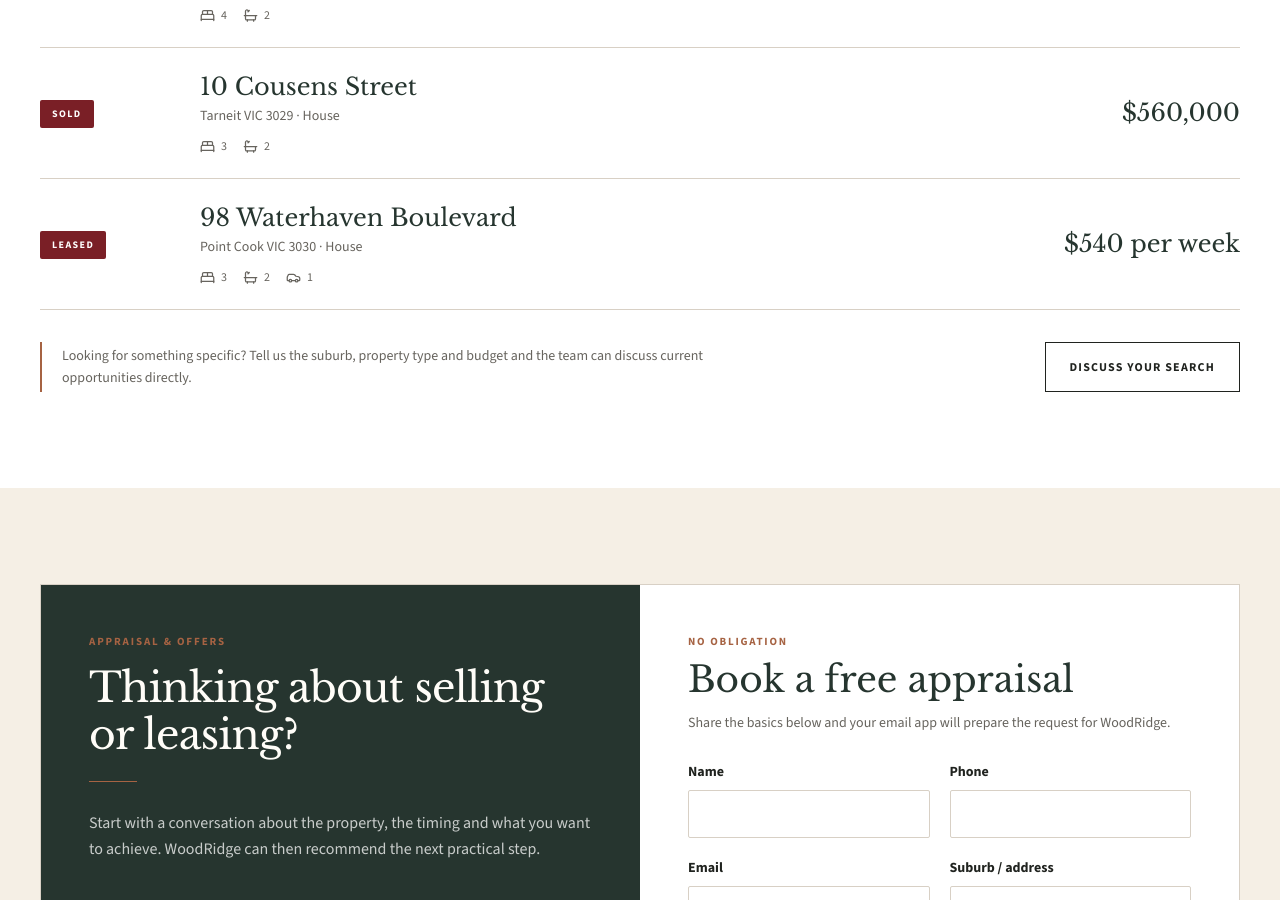
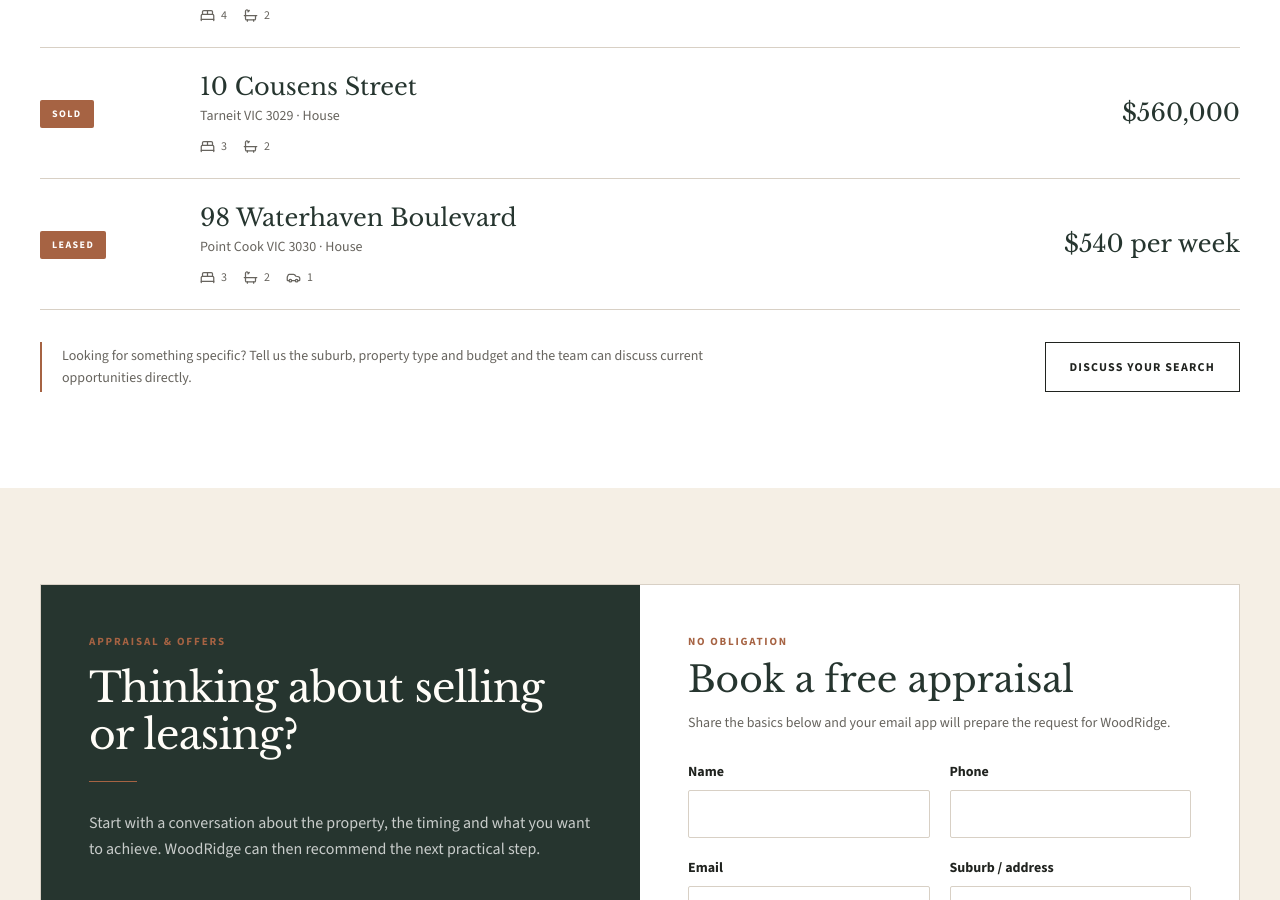
Before and after one commit to tayyabheree/Estate-website, a Next.js app: page / in a window 1280 px wide. Shown: the part 5187-6087 px from the top of the page. Built offline with nearby package versions, Linux system fonts and the light colour scheme.

Commit message:
Unify property status colours

```diff
--- a/components/sections/Listings.tsx
+++ b/components/sections/Listings.tsx
@@ -10,7 +10,7 @@ const blur =
 
 function Status({ status }: { status: string }) {
   const dark = status === "For Sale";
-  const red = status === "Sold" || status === "Leased";
+  const closed = status === "Sold" || status === "Leased";
 
   return (
     <span
@@ -18,8 +18,8 @@ function Status({ status }: { status: string }) {
         "inline-flex rounded-[2px] px-3 py-1.5 text-[10px] font-bold uppercase tracking-[.14em] " +
         (dark
           ? "bg-navy text-white"
-          : red
-            ? "bg-[#7A1F26] text-white"
+          : closed
+            ? "bg-brandBlue text-white"
             : "border border-navy text-navy")
       }
     >
@@ -150,7 +150,7 @@ export function Listings() {
           ))}
         </div>
 
-        <div className="mt-8 flex flex-col items-start justify-between gap-5 border-l-2 border-teal pl-5 sm:flex-row sm:items-center">
+        <div className="mt-8 flex flex-col items-start justify-between gap-5 border-l-2 border-brandBlue pl-5 sm:flex-row sm:items-center">
           <p className="max-w-2xl text-sm leading-relaxed text-muted">
             Looking for something specific? Tell us the suburb, property type and budget
             and the team can discuss current opportunities directly.
```
